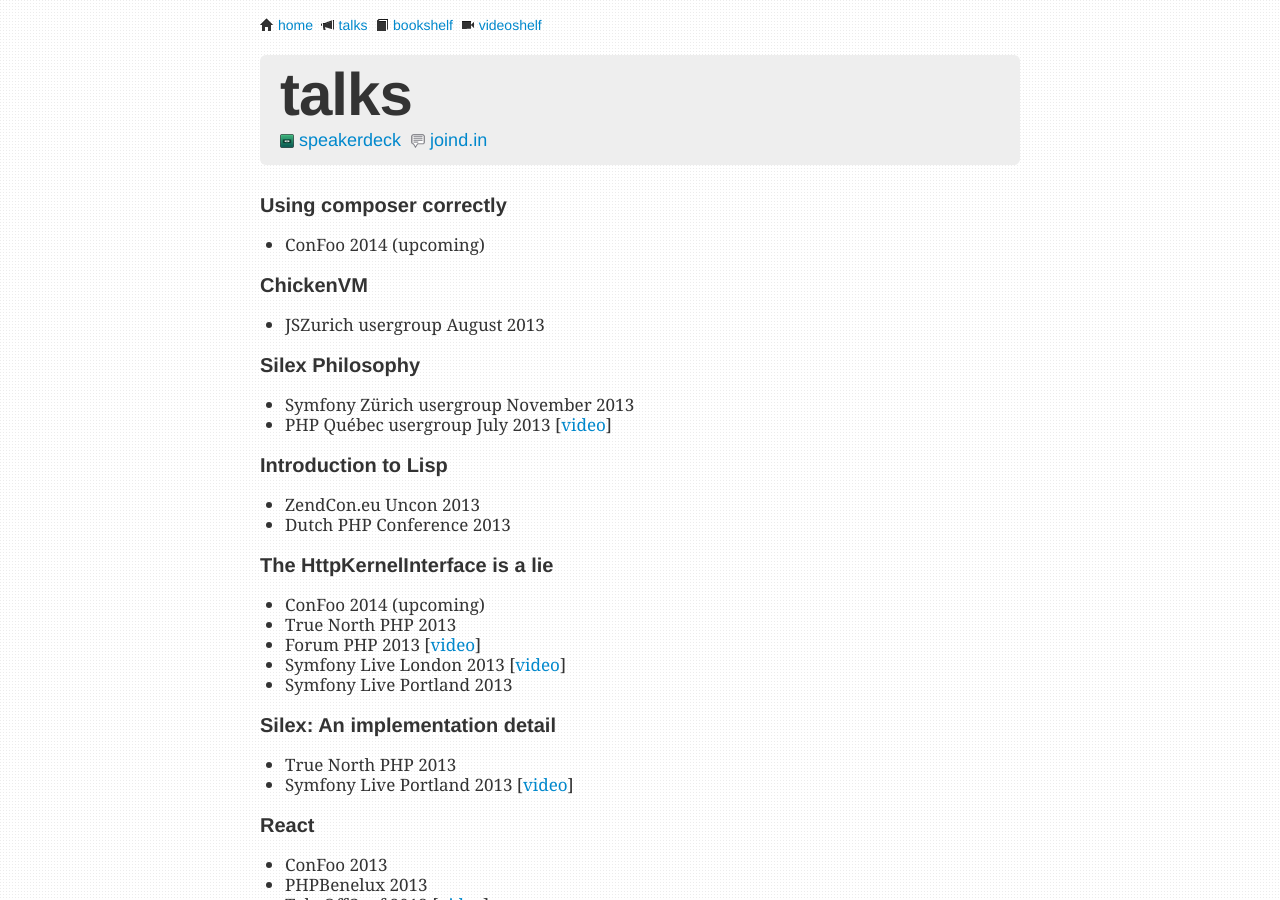
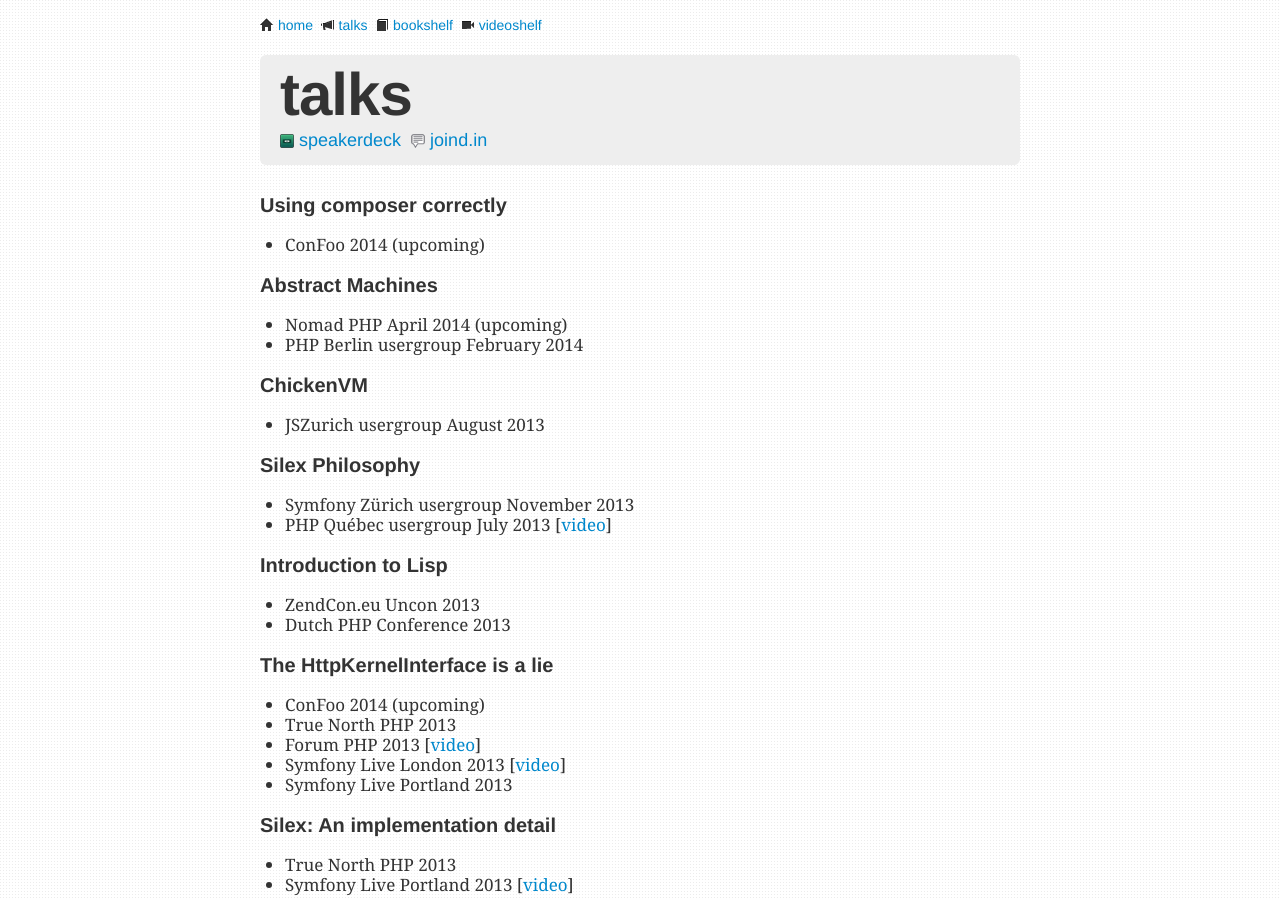
Before and after one commit to igorw/weblog, a Jekyll site: the page built from talks.md, in a window 1280 px wide and 900 px high. Built offline with Jekyll 4.4.1, drawn with Linux system fonts in a browser that asks for light colours; Markdown is read by kramdown in place of the engine named in the settings.

Commit message:
abstract machines

```diff
--- a/talks.md
+++ b/talks.md
@@ -14,6 +14,11 @@
 ### Using composer correctly
 
 * ConFoo 2014 (upcoming)
+
+### Abstract Machines
+
+* Nomad PHP April 2014 (upcoming)
+* PHP Berlin usergroup February 2014
 
 ### ChickenVM
 
```
